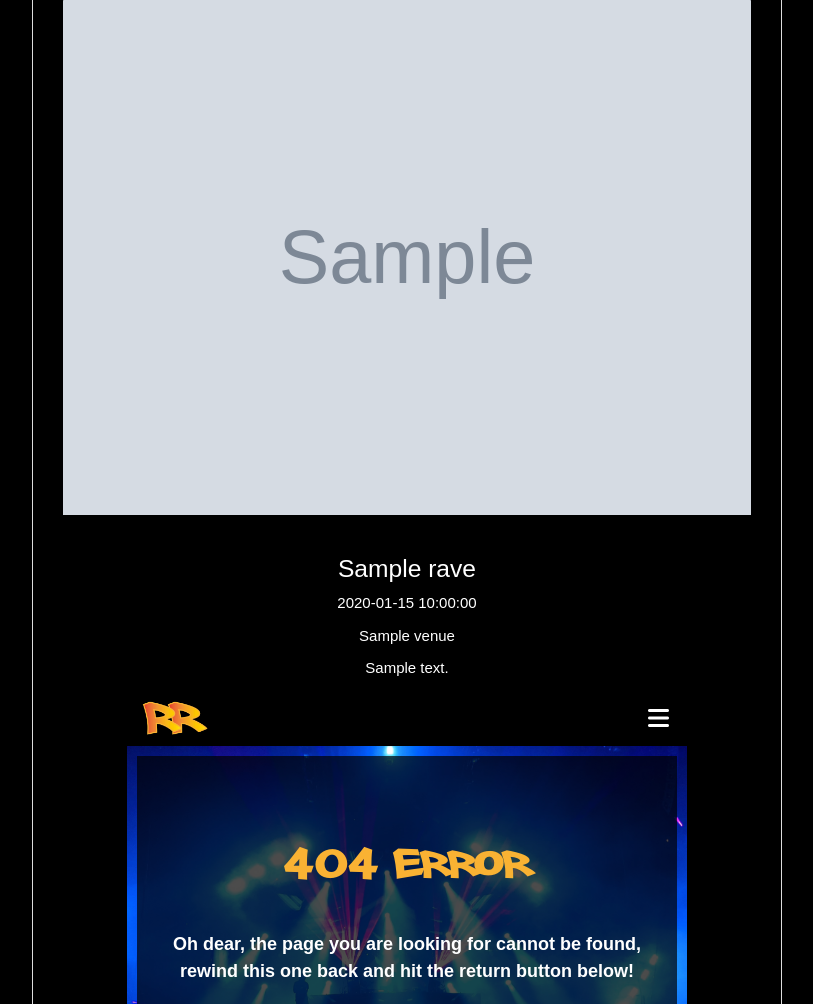
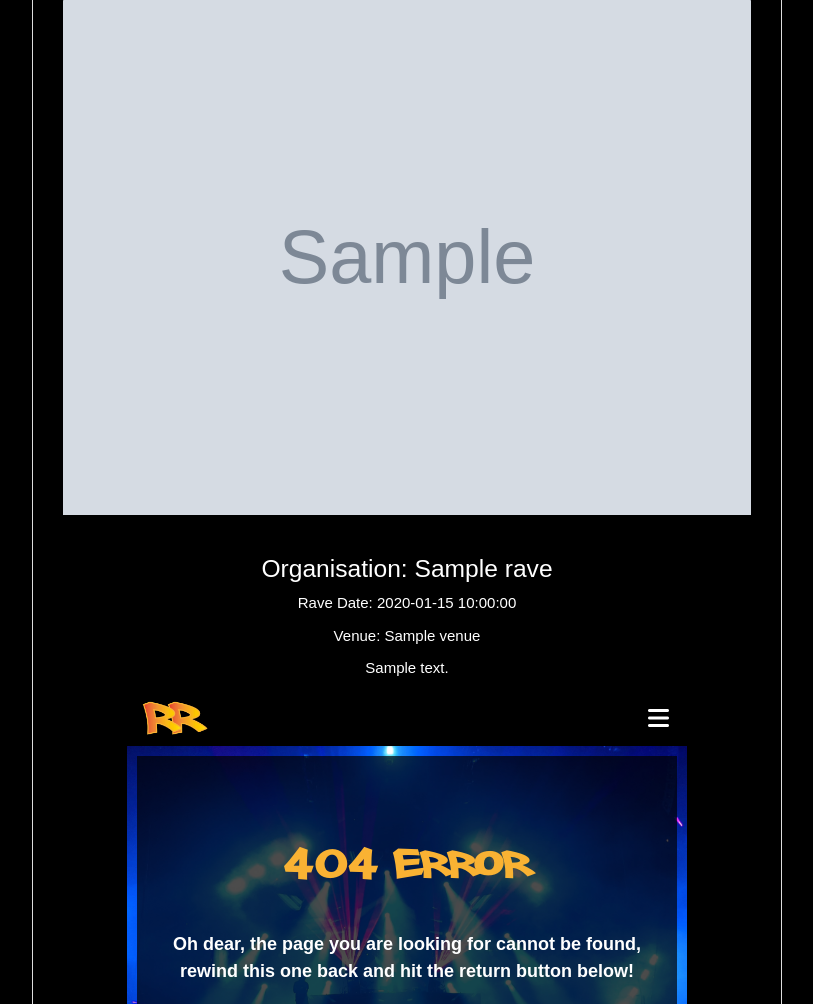
Before and after one commit to jamie2210/CI_MS3_RR, a Flask app: page /get_raves/ in a window 1280 px wide, after a click that opens the changed part. Shown: the part 496-1500 px from the top of the page, without its empty margins (233-1046 px from the left). Run offline with Flask 3, Linux system fonts and the light colour scheme; the visitor is signed in with stand-in values (Sample User, id 1); grey boxes marked "Sample" are stand-in pictures; a database or web service that is not in the repository returns one stand-in record (values such as "Sample title"); some libraries are stand-ins or nearby versions.

Commit message:
Feat: Add delete comments form database command in delete rave function

```diff
--- a/rave_reviews/raves/routes.py
+++ b/rave_reviews/raves/routes.py
@@ -309,7 +309,10 @@ def delete_rave(rave_id):
         # finds the rave name before deleting it
         rave = mongo.db.raves.find_one({"_id": ObjectId(rave_id)})
         rave_name = rave['rave_name']
+        # Delete review from the database
         mongo.db.raves.delete_one({"_id": ObjectId(rave_id)})
+        # Delete all associated comments
+        mongo.db.comments.delete_many({"comment_id": ObjectId(rave_id)})
         # f string adds rave name to the flash message once deleted
         flash(f"{rave_name} is Gone!")
     except Exception as e:
--- a/rave_reviews/templates/raves.html
+++ b/rave_reviews/templates/raves.html
@@ -40,9 +40,9 @@
                             <img src="{{ rave.rave_image }}" class="materialboxed">
                         </div>
                         <div class="card-content">
-                            <h5>{{ rave.organisation_name }}</h5>
-                            <p>{{ rave.date }}
-                                <P>{{ rave.venue }}</P>
+                            <h5>Organisation: {{ rave.organisation_name }}</h5>
+                            <p>Rave Date: {{ rave.date }}
+                                <P>Venue: {{ rave.venue }}</P>
                                 <p>{{ rave.rave_description }}</p>
                                 {% if rave.rave_set %}
                                 <iframe class="youtube-vid" width="560" height="315" src="{{rave.rave_set}}"
```
